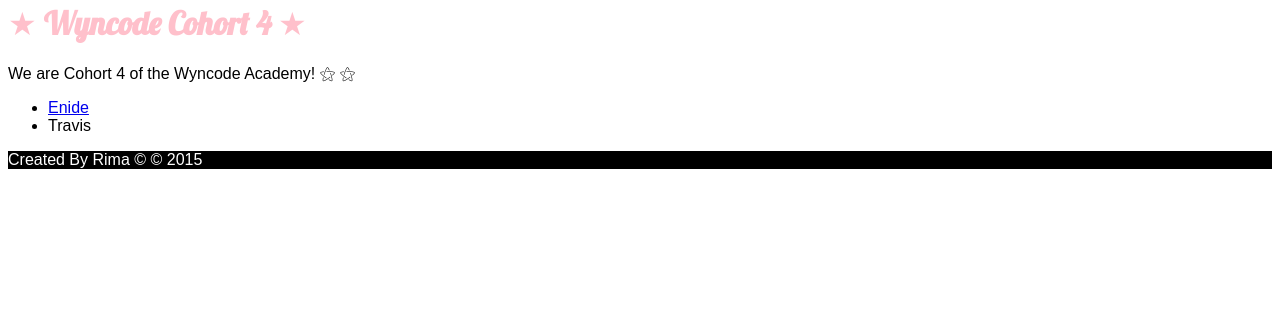
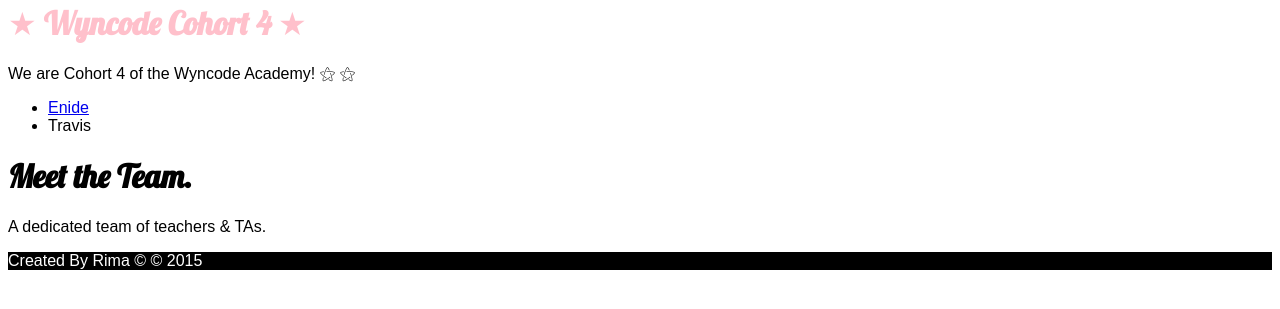
Before and after one commit to AlaaMuk/wyncodelab, a plain HTML site: page index.html in a window 1280 px wide. Shown: the part 123-432 px from the top of the page. Drawn offline with Linux system fonts and the light colour scheme.

Commit message:
Update index.html

```diff
--- a/index.html
+++ b/index.html
@@ -38,6 +38,8 @@ Home | Students | TAs
   <li><a href="https://github.com/enidedufresne">Enide</a>
   <li>Travis
 </ul>
+<h1>Meet the Team.</h1>
+<p>A dedicated team of teachers & TAs.</p>
 </main>
 <footer>
 Created By Rima                          &#169; © 2015
```
